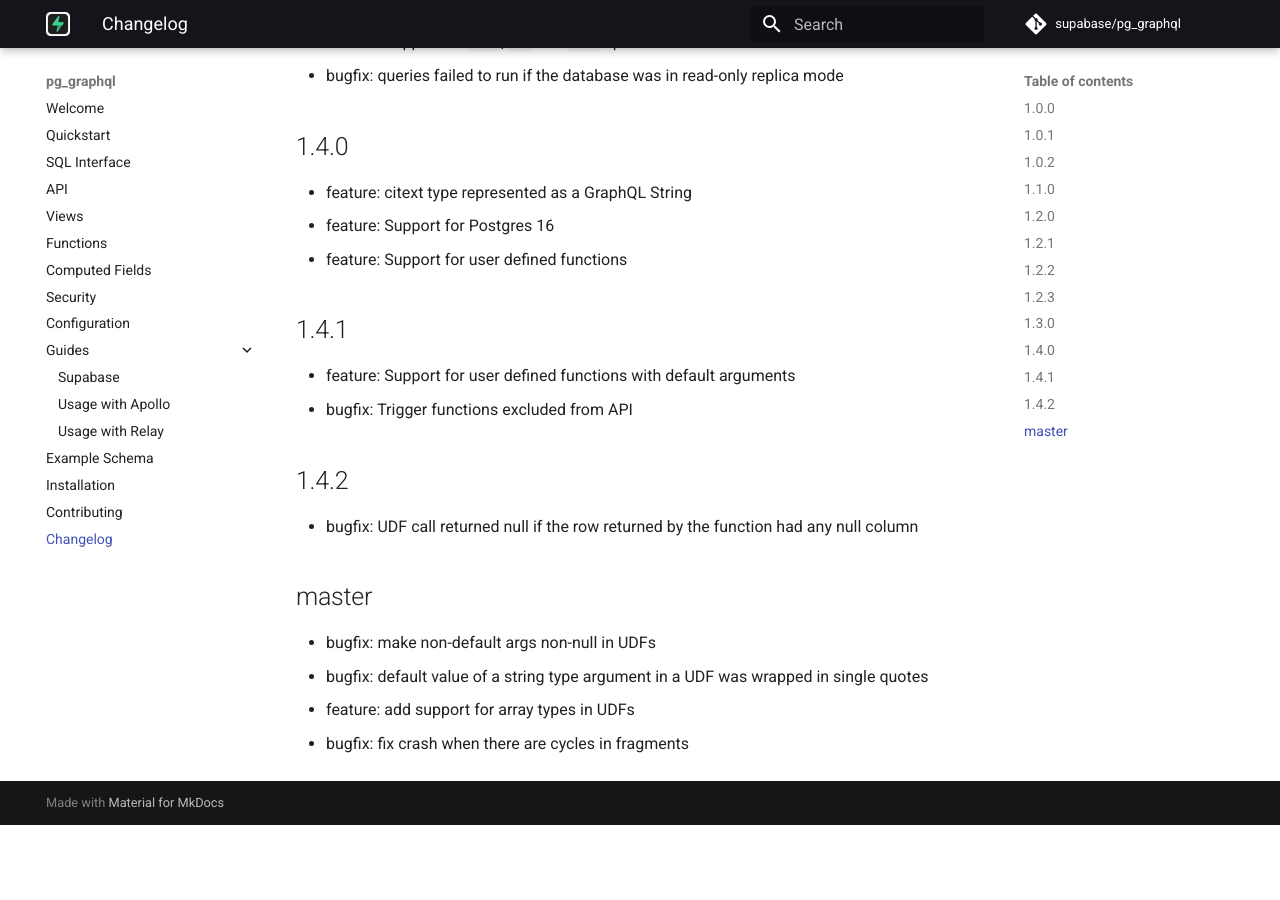
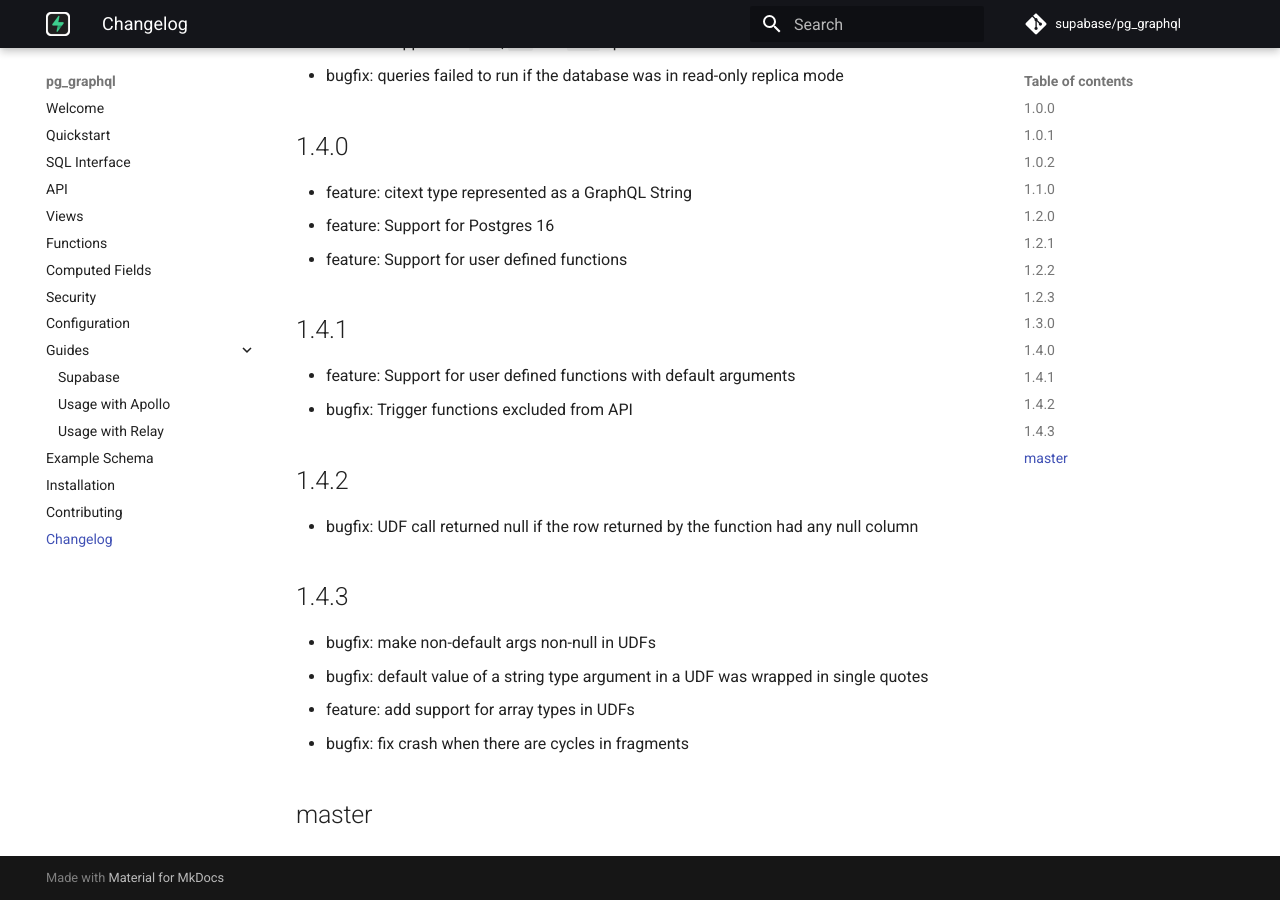
Before and after one commit to supabase/pg_graphql, an MkDocs documentation site: the page built from docs/changelog.md, in a window 1280 px wide and 900 px high, scrolled down 1697 px. Built offline with MkDocs 1.6.1 and Material for MkDocs 9.7.7, drawn with Linux system fonts in a browser that asks for light colours; comment, search, counter and statistics services are not loaded; before the commit the page ends 2522 px from its top, so only the background shows below that.

Commit message:
bump version to v1.4.3 for latest bugfixes

```diff
--- a/Cargo.toml
+++ b/Cargo.toml
@@ -1,6 +1,6 @@
 [package]
 name = "pg_graphql"
-version = "1.4.2"
+version = "1.4.3"
 edition = "2021"
 
 [lib]
--- a/docs/changelog.md
+++ b/docs/changelog.md
@@ -54,8 +54,10 @@
 ## 1.4.2
 - bugfix: UDF call returned null if the row returned by the function had any null column
 
-## master
+## 1.4.3
 - bugfix: make non-default args non-null in UDFs
 - bugfix: default value of a string type argument in a UDF was wrapped in single quotes
 - feature: add support for array types in UDFs
 - bugfix: fix crash when there are cycles in fragments
+
+## master
```
